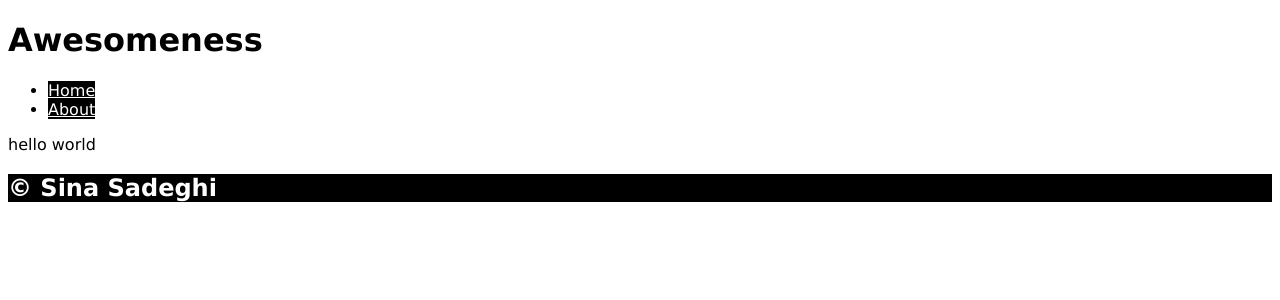
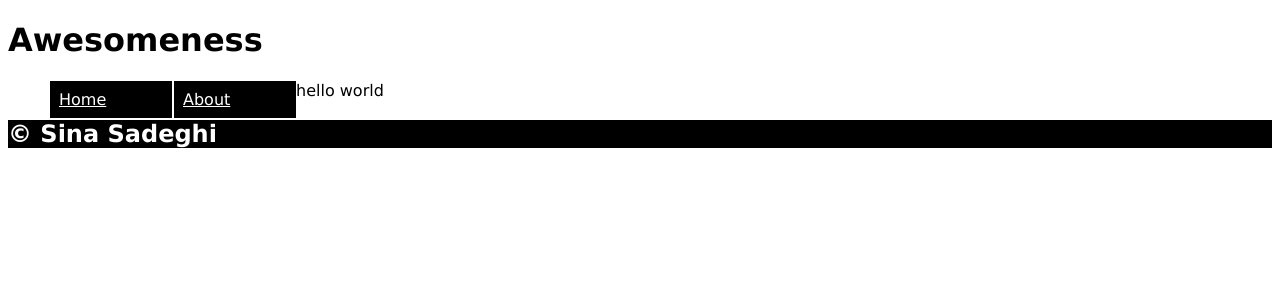
Before and after one commit to amirsinasadeghi/Clothing-Site, a Flask app: page / in a window 1280 px wide. Shown: the top 300 px of the page. Run offline with Flask 2, Linux system fonts and the light colour scheme.

Commit message:
changed nav bars style sheet

```diff
--- a/static/css/style.css
+++ b/static/css/style.css
@@ -5,7 +5,17 @@ h2{
   background-color: black;
   color: white;
 }
+li {
+  float: left;
+  display:block;
+	width:120px;
+	margin-left:2px;
+	border:1px solid #000;
+}
+
 a {
+  display: block;
+  padding: 8px;
   background-color: black;
   color: white;
 }
```
